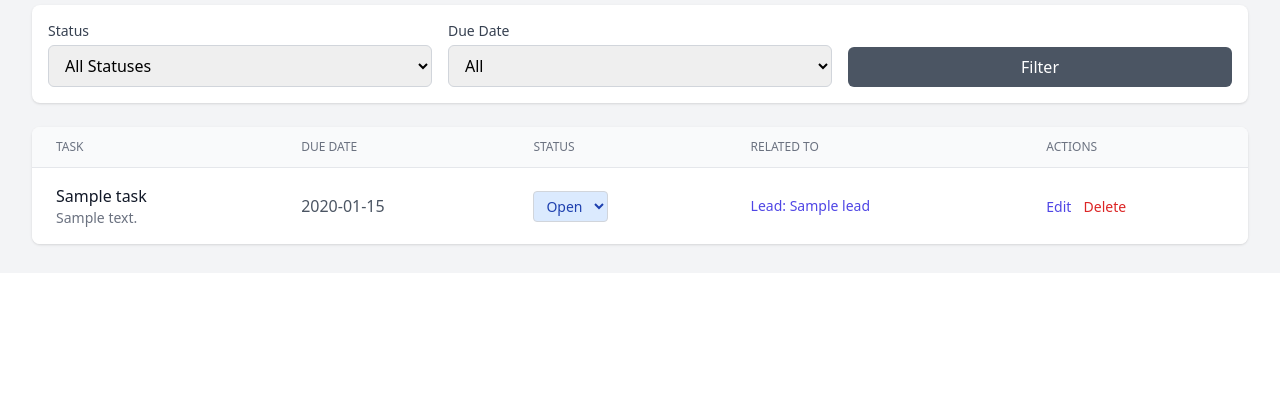
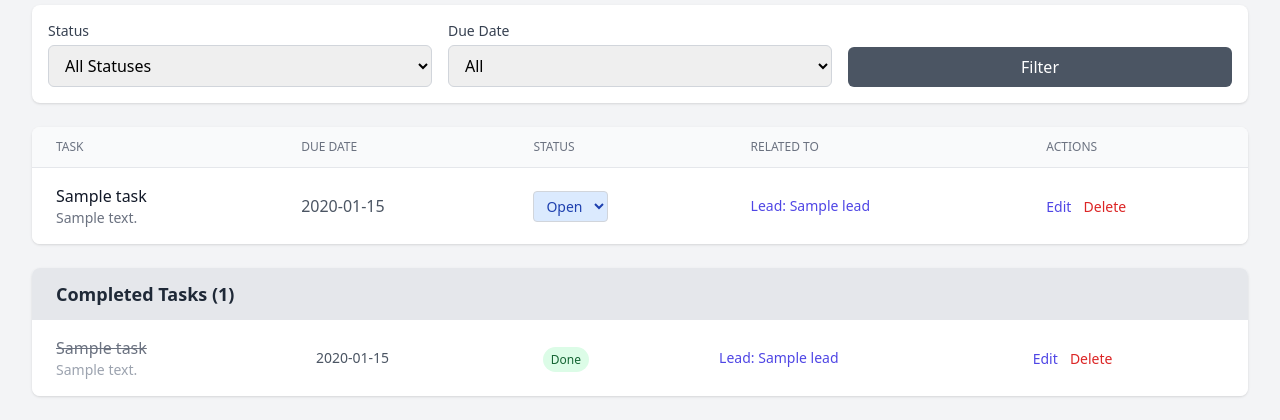
Before and after one commit to Luka-Timtam/AnchorOS, a Flask app: template templates/tasks/index.html in a window 1280 px wide. Shown: the part 527-947 px from the top of the page. Before the commit the page ends 775 px from the top, so only its background shows below. Run offline with Flask 3, Linux system fonts and the light colour scheme; the visitor is signed in with stand-in values (Sample User, id 1); tables that the repository leaves empty hold one stand-in row (values such as "Sample post"); the template is opened without the code that fills it: values that come from a table or form of the project are taken from there, most other values are stand-ins (such as "Sample title", 1, 10 or a date in 2020); some libraries are stand-ins or nearby versions.

Commit message:
Organize tasks by separating completed items into a new section
Refactors the tasks blueprint and template to filter out 'done' tasks from the main query, fetch 'done' tasks separately, and display them in a new section in the template.

Replit-Commit-Author: Agent
Replit-Commit-Session-Id: 739e8bb5-cb3c-41be-9f72-ebad70038797
Replit-Commit-Checkpoint-Type: full_checkpoint
Replit-Commit-Event-Id: cfde9dec-329e-4461-bc2f-8a5d35bdc8ba
Replit-Commit-Screenshot-Url: https://storage.googleapis.com/screenshot-production-us-central1/b8738f32-bc16-447e-b417-2608c1414ed0/739e8bb5-cb3c-41be-9f72-ebad70038797/IbpzDyC

```diff
--- a/blueprints/tasks.py
+++ b/blueprints/tasks.py
@@ -19,7 +19,7 @@ def index():
     status_filter = request.args.get('status', '')
     due_filter = request.args.get('due', '')
 
-    query = Task.query
+    query = Task.query.filter(Task.status != 'done')
 
     if status_filter:
         query = query.filter(Task.status == status_filter)
@@ -32,6 +32,8 @@ def index():
         query = query.filter(Task.due_date > today)
 
     tasks = query.order_by(Task.due_date.asc().nullslast(), Task.created_at.desc()).all()
+
+    completed_tasks = Task.query.filter(Task.status == 'done').order_by(Task.updated_at.desc()).all()
 
     overdue_tasks = Task.query.filter(
         Task.due_date < today,
@@ -47,6 +49,7 @@ def index():
 
     return render_template('tasks/index.html',
         tasks=tasks,
+        completed_tasks=completed_tasks,
         overdue_tasks=overdue_tasks,
         today_tasks=today_tasks,
         leads=leads,
--- a/templates/tasks/index.html
+++ b/templates/tasks/index.html
@@ -212,12 +212,63 @@
             </tr>
             {% else %}
             <tr>
-                <td colspan="5" class="px-6 py-8 text-center text-gray-500">No tasks found</td>
+                <td colspan="5" class="px-6 py-8 text-center text-gray-500">No open or in-progress tasks found</td>
             </tr>
             {% endfor %}
         </tbody>
     </table>
 </div>
+
+{% if completed_tasks %}
+<div class="bg-gray-50 rounded-lg shadow overflow-hidden mt-6">
+    <div class="bg-gray-200 px-6 py-3">
+        <h2 class="text-lg font-semibold text-gray-800">Completed Tasks ({{ completed_tasks|length }})</h2>
+    </div>
+    <table class="min-w-full divide-y divide-gray-200">
+        <tbody class="bg-white divide-y divide-gray-200">
+            {% for task in completed_tasks %}
+            <tr class="hover:bg-gray-50">
+                <td class="px-6 py-4">
+                    <span class="line-through text-gray-500">{{ task.title }}</span>
+                    {% if task.description %}
+                    <p class="text-sm text-gray-400 truncate max-w-xs">{{ task.description }}</p>
+                    {% endif %}
+                </td>
+                <td class="px-6 py-4 text-sm">
+                    {% if task.due_date %}
+                    <span class="text-gray-600">{{ task.due_date }}</span>
+                    {% else %}
+                    -
+                    {% endif %}
+                </td>
+                <td class="px-6 py-4">
+                    <span class="text-xs px-2 py-1 rounded-full bg-green-100 text-green-800">Done</span>
+                </td>
+                <td class="px-6 py-4 text-sm">
+                    {% if task.lead %}
+                    <a href="{{ url_for('leads.detail', id=task.lead.id) }}" class="text-indigo-600 hover:text-indigo-900">
+                        Lead: {{ task.lead.name }}
+                    </a>
+                    {% elif task.client %}
+                    <a href="{{ url_for('clients.detail', id=task.client.id) }}" class="text-indigo-600 hover:text-indigo-900">
+                        Client: {{ task.client.name }}
+                    </a>
+                    {% else %}
+                    -
+                    {% endif %}
+                </td>
+                <td class="px-6 py-4 space-x-2">
+                    <a href="{{ url_for('tasks.edit', id=task.id) }}" class="text-indigo-600 hover:text-indigo-900 text-sm">Edit</a>
+                    <form method="POST" action="{{ url_for('tasks.delete', id=task.id) }}" class="inline" onsubmit="return confirm('Delete this task?')">
+                        <button type="submit" class="text-red-600 hover:text-red-900 text-sm">Delete</button>
+                    </form>
+                </td>
+            </tr>
+            {% endfor %}
+        </tbody>
+    </table>
+</div>
+{% endif %}
 
 <script>
 document.addEventListener('DOMContentLoaded', function() {
```
